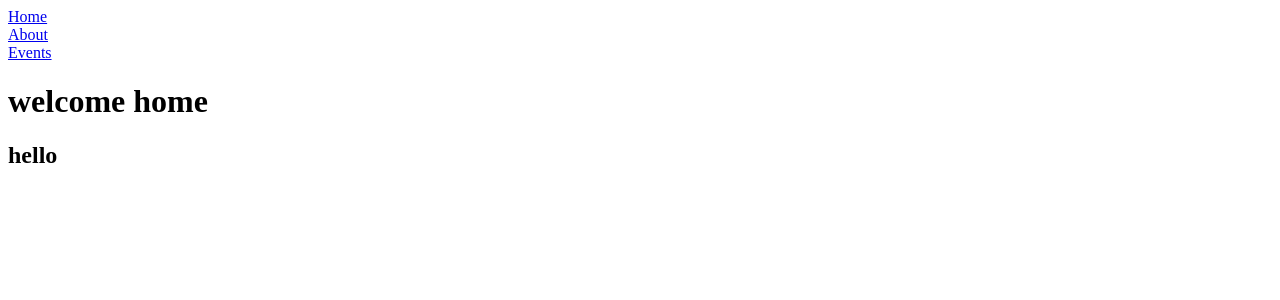
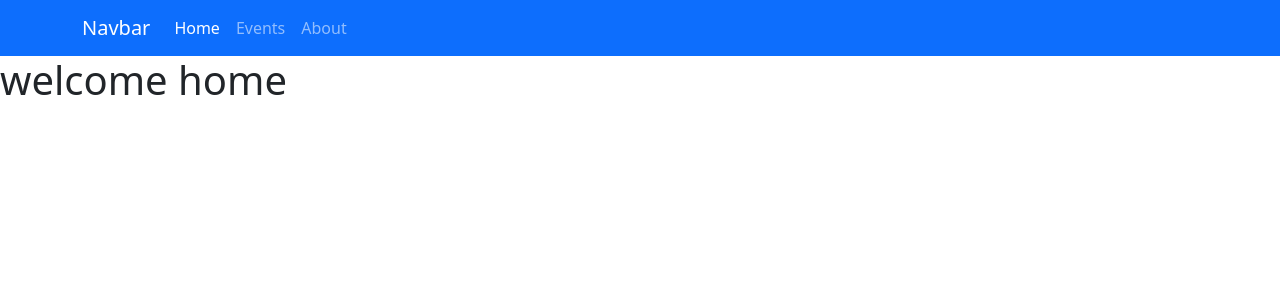
Before and after one commit to Patrick-Sheng/keb-project, a React (Vite) app: page / in a window 1280 px wide. Shown: the top 300 px of the page. Built offline with nearby package versions, Linux system fonts and the light colour scheme.

Commit message:
created the navigation bar for all pages

```diff
--- a/package.json
+++ b/package.json
@@ -10,8 +10,11 @@
 		"preview": "vite preview"
 	},
 	"dependencies": {
+		"bootstrap": "^5.3.7",
 		"react": "^19.1.1",
+		"react-bootstrap": "^2.10.10",
 		"react-dom": "^19.1.1",
+		"react-router-bootstrap": "^0.26.3",
 		"react-router-dom": "^7.8.0"
 	},
 	"devDependencies": {
--- a/src/App.jsx
+++ b/src/App.jsx
@@ -2,33 +2,36 @@ import { Routes, Route, NavLink } from 'react-router-dom'
 import Home from './pages/Home'
 import About from './pages/About'
 import Events from './pages/Events'
+import 'bootstrap/dist/css/bootstrap.min.css'
+import Container from 'react-bootstrap/Container'
+import Nav from 'react-bootstrap/Nav'
+import Navbar from 'react-bootstrap/Navbar'
+import { LinkContainer } from 'react-router-bootstrap'
 
 function App() {
 	return (
 		<div>
-			<nav>
-				<NavLink
-					to="/"
-					end
-				>
-					Home
-				</NavLink>
-				<br />
-				<NavLink
-					to="/about"
-					end
-				>
-					About
-				</NavLink>
-				<br />
-				<NavLink
-					to="/events"
-					end
-				>
-					Events
-				</NavLink>
-			</nav>
-
+			<Navbar
+				bg="primary"
+				data-bs-theme="dark"
+			>
+				<Container>
+					<LinkContainer to="/">
+						<Navbar.Brand href="#home">Navbar</Navbar.Brand>
+					</LinkContainer>
+					<Nav className="me-auto">
+						<LinkContainer to="/">
+							<Nav.Link> Home </Nav.Link>
+						</LinkContainer>
+						<LinkContainer to="/events">
+							<Nav.Link> Events </Nav.Link>
+						</LinkContainer>
+						<LinkContainer to="/about">
+							<Nav.Link> About </Nav.Link>
+						</LinkContainer>
+					</Nav>
+				</Container>
+			</Navbar>
 			<Routes>
 				<Route
 					path="/"
--- a/src/pages/Home.jsx
+++ b/src/pages/Home.jsx
@@ -2,7 +2,6 @@ const Home = () => {
 	return (
 		<>
 			<h1> welcome home</h1>
-			<h2> hello </h2>
 		</>
 	)
 }
```
Also changed, not shown: 1 other file (tests, documents, lock files or other folders). Lines whose indentation alone changed are shown as unchanged.
